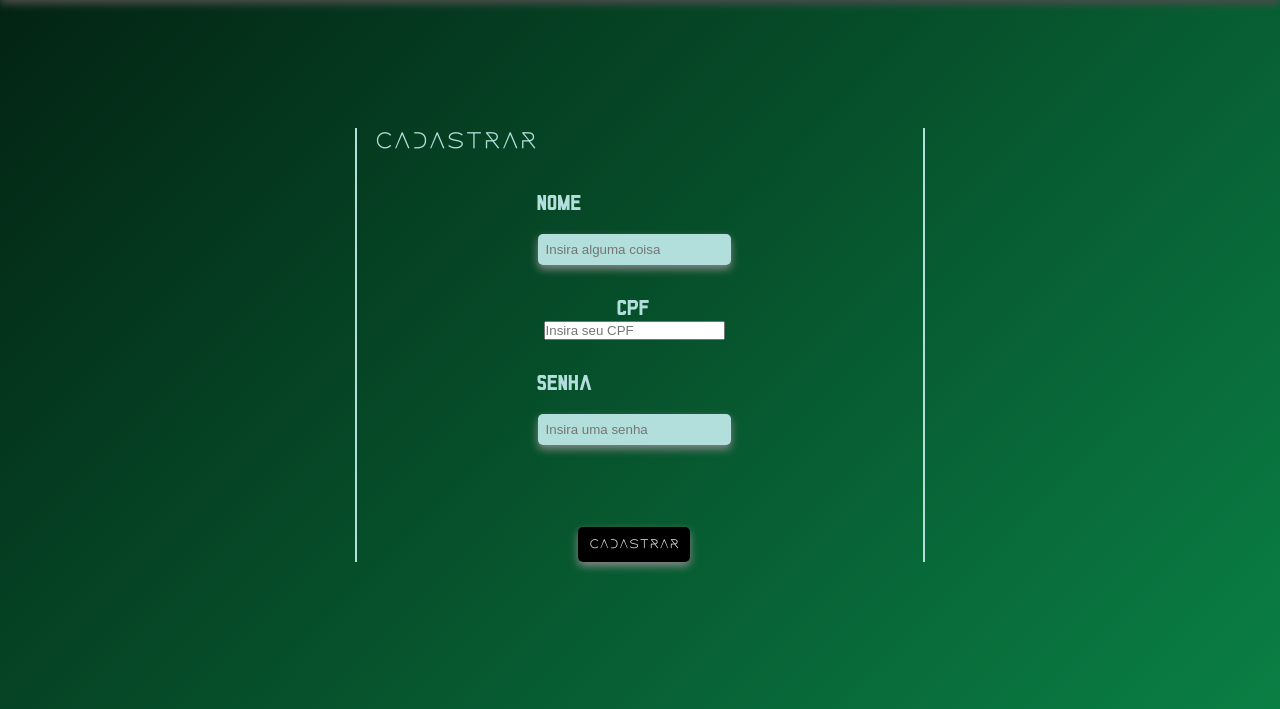
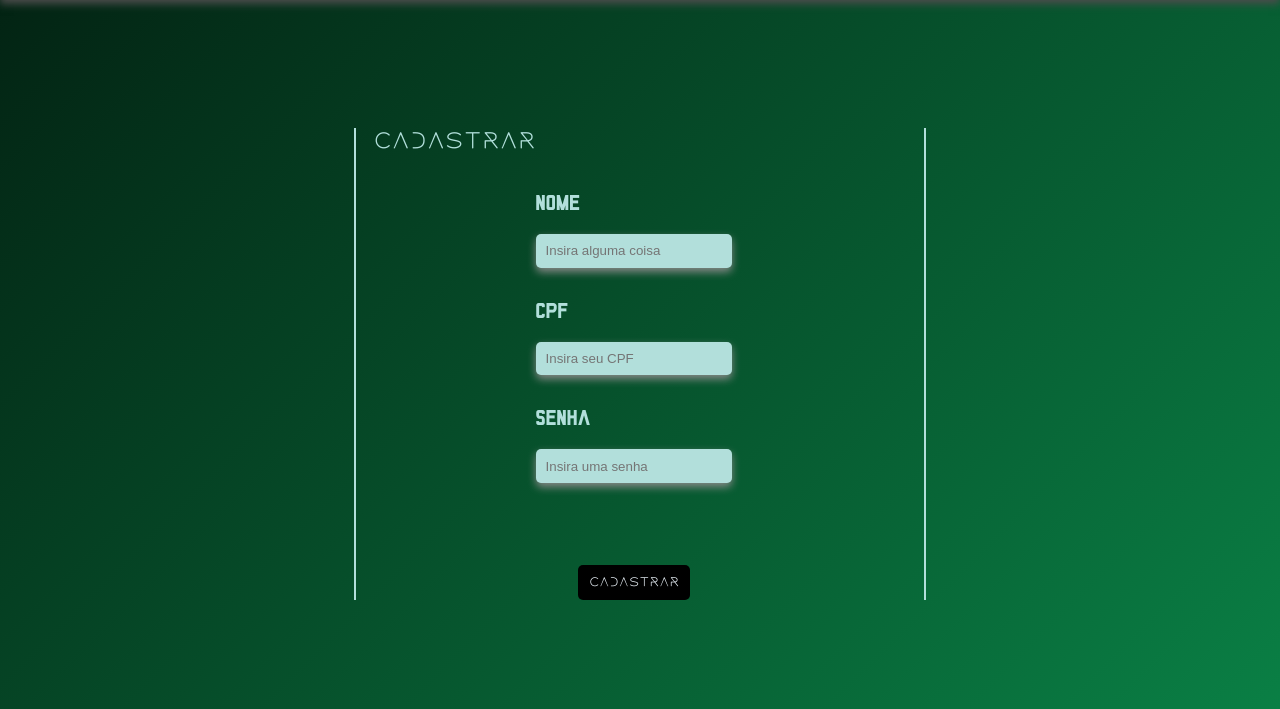
Before and after one commit to muriloschneider/trabalhoprog, a PHP site: page / in a window 1280 px wide. Shown: the part 91-800 px from the top of the page. Run offline with PHP 8.4, Linux system fonts and the light colour scheme.

Commit message:
Update estilo.css

```diff
--- a/At06 Prog/css/estilo.css
+++ b/At06 Prog/css/estilo.css
@@ -73,6 +73,7 @@ header li a {
 
 header li a:hover {
     background-color: #244b48;
+    box-shadow: 0 4px 8px rgb(137, 137, 137);
 }
 
 .container{
@@ -105,7 +106,7 @@ header li a:hover {
     padding: 10px 10px;
     transition: all 0.3s ease 0s;
     border: none;
-    box-shadow: 0 4px 8px rgb(137, 137, 137);
+    /* box-shadow: 0 4px 8px rgb(137, 137, 137); */
     border-radius: 5px;
 }
 
@@ -113,6 +114,7 @@ header li a:hover {
     color: #b2dfdb;
     letter-spacing: 0.08em;
     background-color: #244b48;
+    box-shadow: 0 4px 8px rgb(137, 137, 137);
 }
 
 h2{
@@ -145,6 +147,16 @@ h2{
     align-self: flex-end;
 }
 
+.campoCPF input{
+    display: flex;
+    align-self: flex-end;
+}
+
+.campoCPF label{
+    display: flex;
+    align-self: flex-start;
+}
+
 .campoSenha label{
     display: flex;
     align-self: flex-start;
@@ -161,10 +173,10 @@ label{
     color: #b2dfdb;
 }
 
-.campoNome input, .campoSenha input{
+.campoNome input, .campoCPF input, .campoSenha input{
     box-shadow: 0 4px 8px rgb(137, 137, 137);
     background-color: #b2dfdb;
     border: none;
     border-radius: 5px;
-    padding: 8px 8px;
+    padding: 0.7em 0.7em;
 }
```
